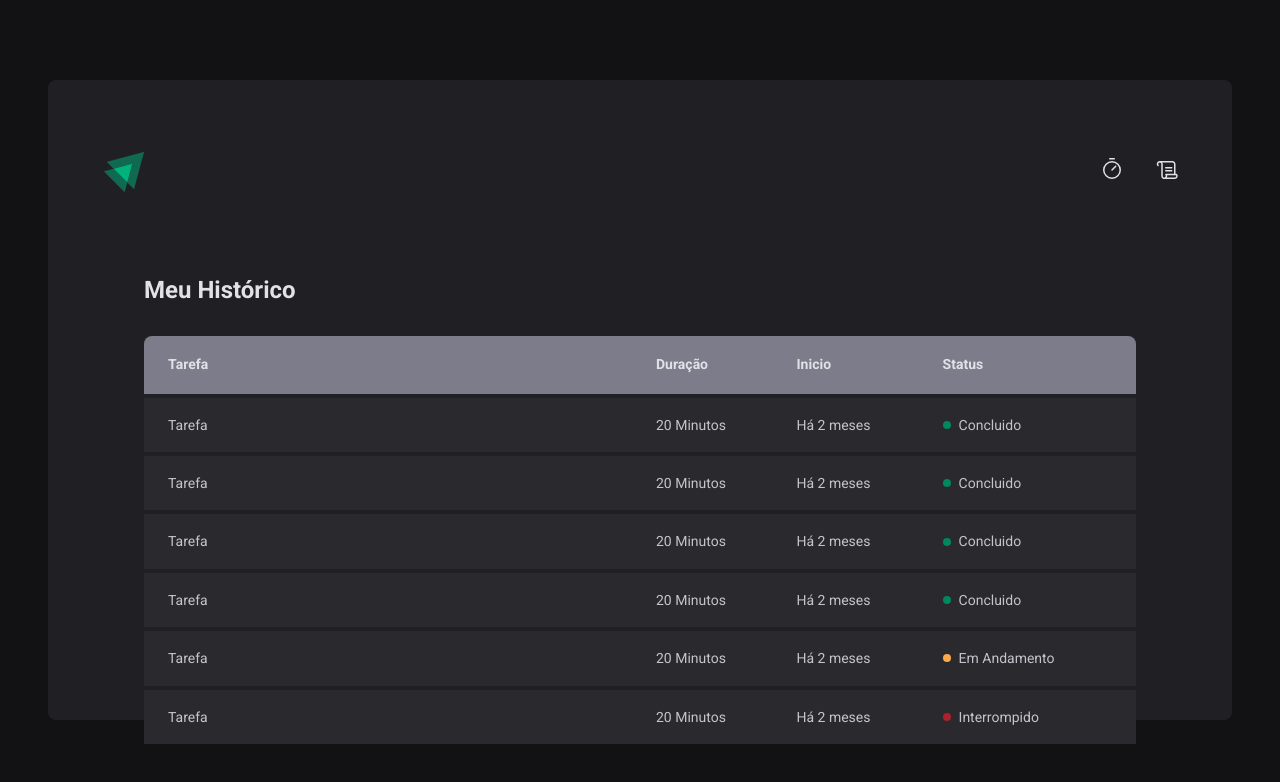
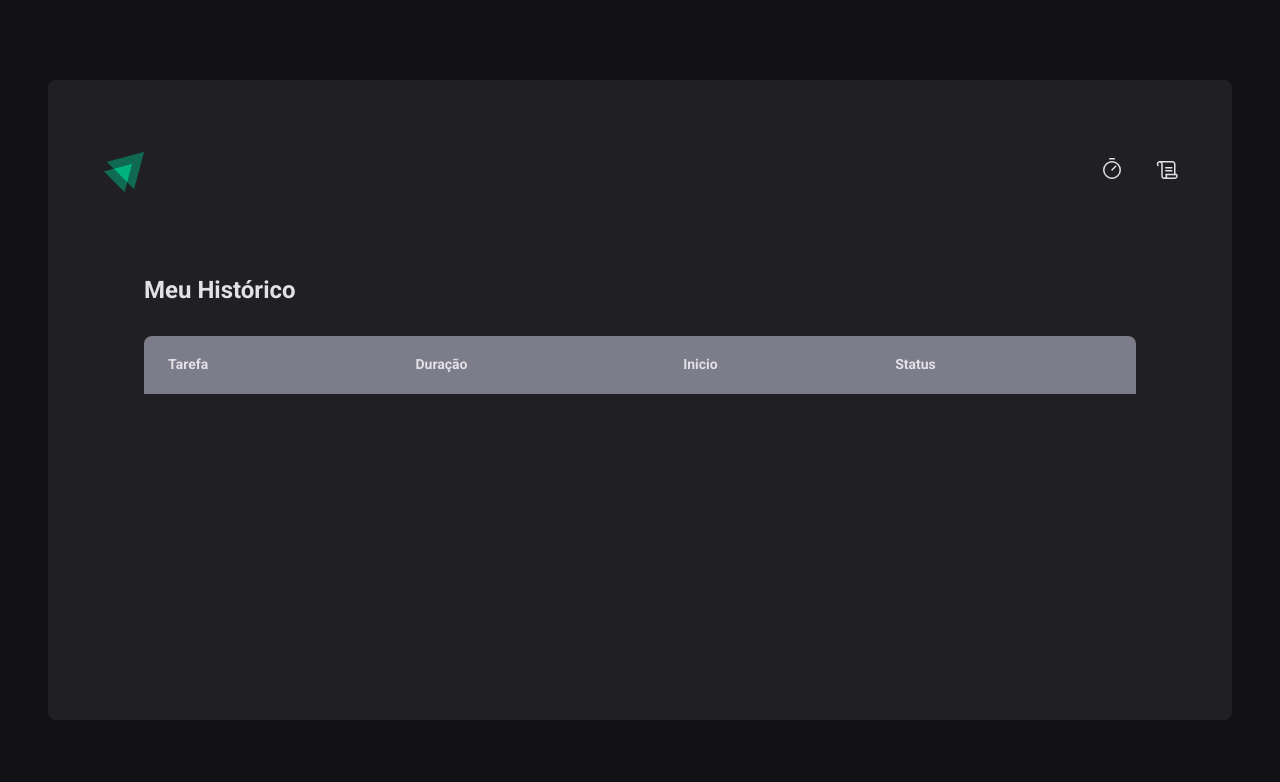
Before and after one commit to matheuslima44/Timer, a React (Vite) app: page /History in a window 1280 px wide. Shown: the top 782 px of the page. Built offline with nearby package versions, Linux system fonts and the light colour scheme.

Commit message:
Finalização dos contexts

```diff
--- a/src/App.tsx
+++ b/src/App.tsx
@@ -4,12 +4,15 @@
 
 import { Router } from "./Router";
 import { BrowserRouter } from "react-router-dom";
+import { CyclesContextProvider } from "./contexts/CyclesContext";
 
 export function App() {
   return (
     <ThemeProvider theme={defaultTheme}>
       <BrowserRouter>
-        <Router />
+        <CyclesContextProvider>
+          <Router />
+        </CyclesContextProvider>
         <GlobalStyle />
       </BrowserRouter>
     </ThemeProvider>
--- a/src/Pages/History/index.tsx
+++ b/src/Pages/History/index.tsx
@@ -1,10 +1,15 @@
+import { useContext } from "react";
+import { formatDistanceToNow } from "date-fns";
+import ptBR from "date-fns/locale/pt-BR";
 import { HistoryContainer, HistoryList, Status } from "./styles";
+import { CyclesContext } from "../../contexts/CyclesContext";
 
 export function History() {
+  const { cycles } = useContext(CyclesContext);
+
   return (
     <HistoryContainer>
       <h1>Meu Histórico</h1>
-
       <HistoryList>
         <table>
           <thead>
@@ -16,54 +21,31 @@
             </tr>
           </thead>
           <tbody>
-            <tr>
-              <td>Tarefa</td>
-              <td>20 Minutos</td>
-              <td>Há 2 meses</td>
-              <td>
-                <Status statusColor="green">Concluido</Status>
-              </td>
-            </tr>
-            <tr>
-              <td>Tarefa</td>
-              <td>20 Minutos</td>
-              <td>Há 2 meses</td>
-              <td>
-                <Status statusColor="green">Concluido</Status>
-              </td>
-            </tr>
-            <tr>
-              <td>Tarefa</td>
-              <td>20 Minutos</td>
-              <td>Há 2 meses</td>
-              <td>
-                <Status statusColor="green">Concluido</Status>
-              </td>
-            </tr>
-            <tr>
-              <td>Tarefa</td>
-              <td>20 Minutos</td>
-              <td>Há 2 meses</td>
-              <td>
-                <Status statusColor="green">Concluido</Status>
-              </td>
-            </tr>
-            <tr>
-              <td>Tarefa</td>
-              <td>20 Minutos</td>
-              <td>Há 2 meses</td>
-              <td>
-                <Status statusColor="yellow">Em Andamento</Status>
-              </td>
-            </tr>
-            <tr>
-              <td>Tarefa</td>
-              <td>20 Minutos</td>
-              <td>Há 2 meses</td>
-              <td>
-                <Status statusColor="red">Interrompido</Status>
-              </td>
-            </tr>
+            {cycles.map((cycle) => {
+              return (
+                <tr key={cycle.id}>
+                  <td>{cycle.task}</td>
+                  <td>{cycle.minutesAmount} minutos</td>
+                  <td>
+                    {formatDistanceToNow(cycle.startDate, {
+                      addSuffix: true,
+                      locale: ptBR,
+                    })}
+                  </td>
+                  <td>
+                    {cycle.finishedDate && (
+                      <Status statusColor="green">Concluido</Status>
+                    )}
+                    {cycle.interruptedDate && (
+                      <Status statusColor="red">iterrompido</Status>
+                    )}
+                    {!cycle.finishedDate && !cycle.interruptedDate && (
+                      <Status statusColor="yellow">Em andamento</Status>
+                    )}
+                  </td>
+                </tr>
+              );
+            })}
           </tbody>
         </table>
       </HistoryList>
--- a/src/Pages/Home/components/CountDown/index.tsx
+++ b/src/Pages/Home/components/CountDown/index.tsx
@@ -1,7 +1,7 @@
 import { differenceInSeconds } from "date-fns";
 import { useContext, useEffect } from "react";
-import { CyclesContext } from "../..";
 import { CountdownContainer, Separator } from "./styles";
+import { CyclesContext } from "../../../../contexts/CyclesContext";
 
 export function Countdown() {
   const {
--- a/src/Pages/Home/components/NewCycleForm/index.tsx
+++ b/src/Pages/Home/components/NewCycleForm/index.tsx
@@ -1,7 +1,7 @@
 import { FormContainer, MinutesAmountInput, TaskInput } from "./styles";
 import { useContext } from "react";
-import { CyclesContext } from "../..";
 import { useFormContext } from "react-hook-form";
+import { CyclesContext } from "../../../../contexts/CyclesContext";
 
 export function NewCycleForm() {
   const { activeCycle } = useContext(CyclesContext);
--- a/src/Pages/Home/index.tsx
+++ b/src/Pages/Home/index.tsx
@@ -1,6 +1,4 @@
 import { HandPalm, Play } from "phosphor-react";
-import { createContext, useState } from "react";
-
 import {
   HomeContainer,
   StartCountdownButton,
@@ -11,24 +9,8 @@
 import * as zod from "zod";
 import { FormProvider, useForm } from "react-hook-form";
 import { NewCycleForm } from "./components/NewCycleForm";
-
-interface Cycle {
-  id: string;
-  task: string;
-  minutesAmount: number;
-  startDate: Date;
-  interruptedDate?: Date;
-  finishedDate?: Date;
-}
-
-interface CyclesContextType {
-  activeCycle: Cycle | undefined;
-  activeCycleId: string | null;
-  amountSecondsPassed: number;
-  markCurrentCycleAsFinished: () => void;
-  setSecondsPassed: (seconds: number) => void;
-}
-export const CyclesContext = createContext({} as CyclesContextType);
+import { useContext } from "react";
+import { CyclesContext } from "../../contexts/CyclesContext";
 
 const newCycleFormValidationSchema = zod.object({
   task: zod.string().min(1, "Informe a tarefa"),
@@ -41,9 +23,8 @@
 type NewCycleFormData = zod.infer<typeof newCycleFormValidationSchema>;
 
 export function Home() {
-  const [cycles, setCycles] = useState<Cycle[]>([]);
-  const [activeCycleId, setActiveCycleId] = useState<string | null>(null);
-  const [amountSecondsPassed, setAmountSecondsPassed] = useState(0);
+  const { activeCycle, createNewCycle, InterruptCurrentCycle } =
+    useContext(CyclesContext);
 
   const newCycleForm = useForm<NewCycleFormData>({
     resolver: zodResolver(newCycleFormValidationSchema),
@@ -53,54 +34,11 @@
     },
   });
 
-  const activeCycle = cycles.find((cycle) => cycle.id === activeCycleId);
-
   const { handleSubmit, watch, reset } = newCycleForm;
 
-  function setSecondsPassed(seconds: number) {
-    setAmountSecondsPassed(seconds);
-  }
-
-  function markCurrentCycleAsFinished() {
-    setCycles((state) =>
-      state.map((cycle) => {
-        if (cycle.id === activeCycleId) {
-          return { ...cycle, finishedDate: new Date() };
-        } else {
-          return cycle;
-        }
-      })
-    );
-  }
-
   function handleCreateNewCycle(data: NewCycleFormData) {
-    const id = String(new Date().getTime());
-
-    const newCycle: Cycle = {
-      id,
-      task: data.task,
-      minutesAmount: data.minutesAmount,
-      startDate: new Date(),
-    };
-
-    setCycles((staete) => [...staete, newCycle]);
-    setActiveCycleId(id);
-    setAmountSecondsPassed(0);
-
+    createNewCycle(data);
     reset();
-  }
-
-  function handleInterruptCycle() {
-    setCycles((state) =>
-      state.map((cycle) => {
-        if (cycle.id === activeCycleId) {
-          return { ...cycle, interruptedDate: new Date() };
-        } else {
-          return cycle;
-        }
-      })
-    );
-    setActiveCycleId(null);
   }
 
   const task = watch("task");
@@ -109,23 +47,12 @@
   return (
     <HomeContainer>
       <form onSubmit={handleSubmit(handleCreateNewCycle)} action="">
-        <CyclesContext.Provider
-          value={{
-            activeCycle,
-            activeCycleId,
-            markCurrentCycleAsFinished,
-            amountSecondsPassed,
-            setSecondsPassed,
-          }}
-        >
-          <FormProvider {...newCycleForm}>
-            <NewCycleForm />
-          </FormProvider>
-          <Countdown />
-        </CyclesContext.Provider>
-
+        <FormProvider {...newCycleForm}>
+          <NewCycleForm />
+        </FormProvider>
+        <Countdown />
         {activeCycle ? (
-          <StopCountdownButton onClick={handleInterruptCycle} type="button">
+          <StopCountdownButton onClick={InterruptCurrentCycle} type="button">
             <HandPalm size={24} />
             Interromper
           </StopCountdownButton>
--- /dev/null
+++ b/src/contexts/CyclesContext.tsx
@@ -0,0 +1,103 @@
+import { ReactNode, createContext, useState } from "react";
+
+interface CreateCycleData {
+  task: string;
+  minutesAmount: number;
+}
+
+interface Cycle {
+  id: string;
+  task: string;
+  minutesAmount: number;
+  startDate: Date;
+  interruptedDate?: Date;
+  finishedDate?: Date;
+}
+
+interface CyclesContextType {
+  cycles: Cycle[];
+  activeCycle: Cycle | undefined;
+  activeCycleId: string | null;
+  amountSecondsPassed: number;
+  markCurrentCycleAsFinished: () => void;
+  setSecondsPassed: (seconds: number) => void;
+  createNewCycle: (data: CreateCycleData) => void;
+  InterruptCurrentCycle: () => void;
+}
+
+export const CyclesContext = createContext({} as CyclesContextType);
+
+interface CyclesContextProviderProps {
+  children: ReactNode; //Qualquer JSX Valido, (divs, components, etc...)
+}
+
+export function CyclesContextProvider({
+  children,
+}: CyclesContextProviderProps) {
+  const [cycles, setCycles] = useState<Cycle[]>([]);
+  const [activeCycleId, setActiveCycleId] = useState<string | null>(null);
+  const [amountSecondsPassed, setAmountSecondsPassed] = useState(0);
+
+  const activeCycle = cycles.find((cycle) => cycle.id === activeCycleId);
+
+  function setSecondsPassed(seconds: number) {
+    setAmountSecondsPassed(seconds);
+  }
+
+  function markCurrentCycleAsFinished() {
+    setCycles((state) =>
+      state.map((cycle) => {
+        if (cycle.id === activeCycleId) {
+          return { ...cycle, finishedDate: new Date() };
+        } else {
+          return cycle;
+        }
+      })
+    );
+  }
+
+  function createNewCycle(data: CreateCycleData) {
+    const id = String(new Date().getTime());
+
+    const newCycle: Cycle = {
+      id,
+      task: data.task,
+      minutesAmount: data.minutesAmount,
+      startDate: new Date(),
+    };
+
+    setCycles((staete) => [...staete, newCycle]);
+    setActiveCycleId(id);
+    setAmountSecondsPassed(0);
+  }
+
+  function InterruptCurrentCycle() {
+    setCycles((state) =>
+      state.map((cycle) => {
+        if (cycle.id === activeCycleId) {
+          return { ...cycle, interruptedDate: new Date() };
+        } else {
+          return cycle;
+        }
+      })
+    );
+    setActiveCycleId(null);
+  }
+
+  return (
+    <CyclesContext.Provider
+      value={{
+        cycles,
+        activeCycle,
+        activeCycleId,
+        markCurrentCycleAsFinished,
+        amountSecondsPassed,
+        setSecondsPassed,
+        createNewCycle,
+        InterruptCurrentCycle,
+      }}
+    >
+      {children}
+    </CyclesContext.Provider>
+  );
+}
```
